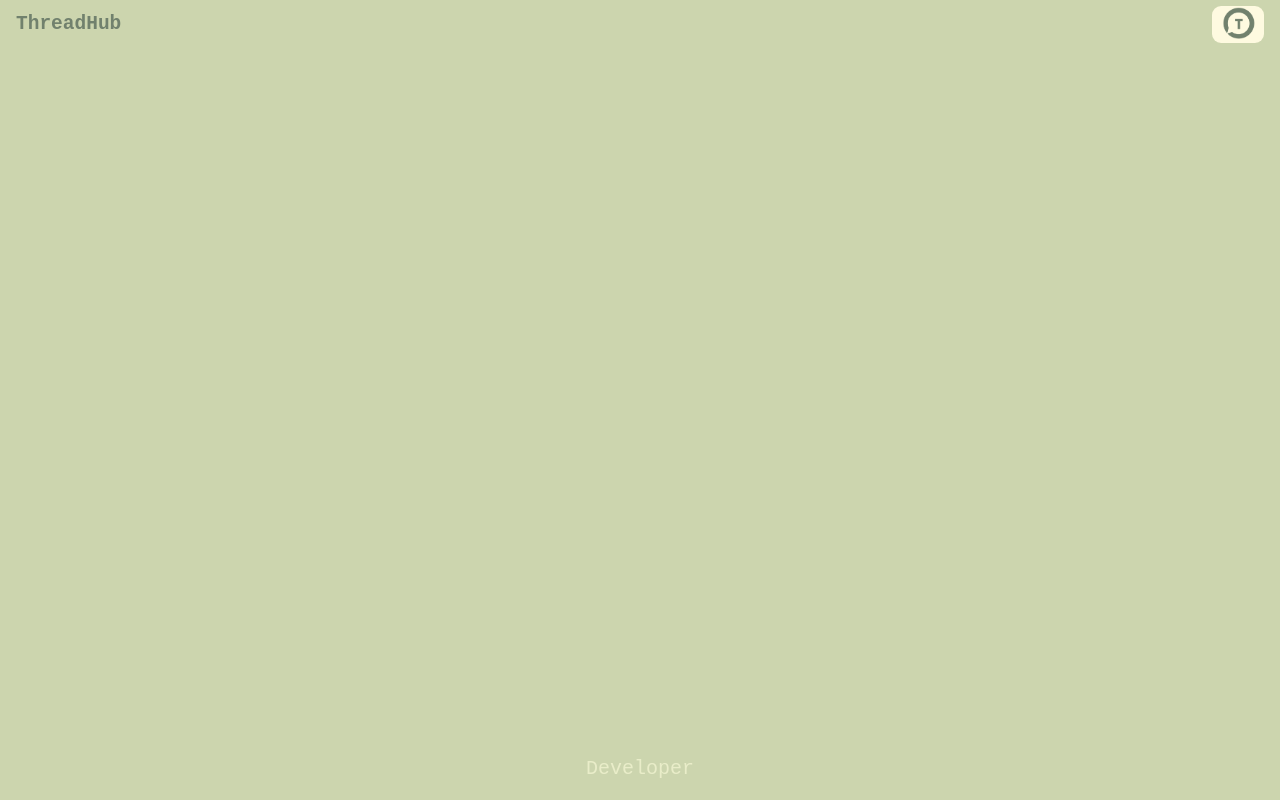
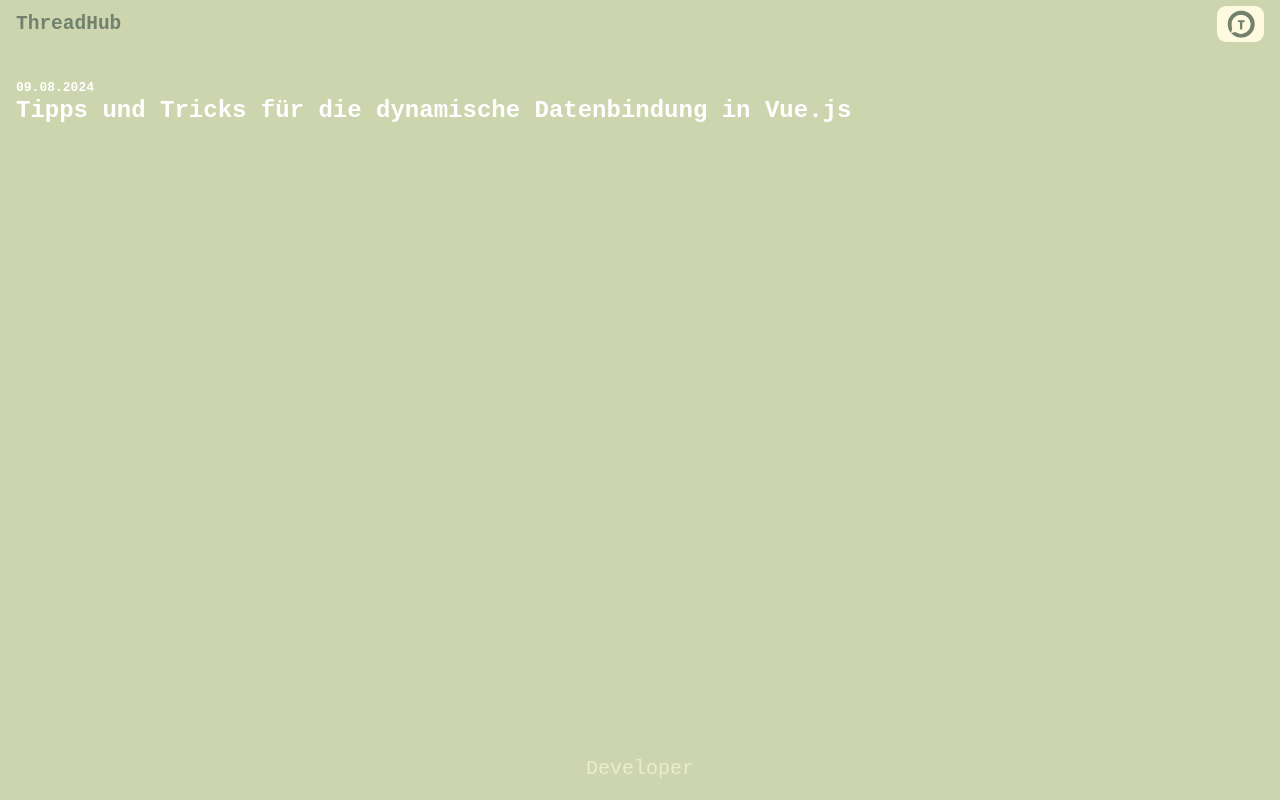
Before and after one commit to coding-bootcamps-eu/final-project-2024-05-threadhub, a Vue app: page /post in a window 1280 px wide. Built offline with nearby package versions, Linux system fonts and the light colour scheme.

Commit message:
add: title & Datum in TitlePostView

```diff
--- a/src/components/HomeViewHeader.vue
+++ b/src/components/HomeViewHeader.vue
@@ -32,7 +32,8 @@ export default {
 }
 
 img {
-  height: 2rem;
+  height: 1.75rem;
+  margin-top: 0.2rem;
 }
 
 .dropdown-button {
--- /dev/null
+++ b/src/components/TitlePostView.vue
@@ -0,0 +1,28 @@
+<template>
+  <div class="thread-title">
+    <p><strong>09.08.2024</strong></p>
+    <h2>Tipps und Tricks für die dynamische Datenbindung in Vue.js</h2>
+  </div>
+</template>
+
+<script></script>
+
+<style>
+.thread-title {
+  margin-top: 1rem;
+  display: flex;
+  flex-direction: column;
+  padding: 1rem 1rem 0 1rem;
+}
+
+.thread-title p {
+  margin: 0;
+  color: var(--font-color);
+}
+
+.thread-title h2 {
+  margin-top: 0.15rem;
+  font-size: 1.5rem;
+  color: var(--font-color);
+}
+</style>
--- a/src/router/index.js
+++ b/src/router/index.js
@@ -3,6 +3,7 @@ import { createRouter, createWebHistory } from 'vue-router';
 import HomeView from '@/views/HomeView.vue';
 import LoginView from '@/views/LoginView.vue';
 import ProfileView from '@/views/ProfileView.vue';
+import PostView from '@/views/PostView.vue';
 
 const router = createRouter({
   history: createWebHistory(import.meta.env.BASE_URL),
@@ -34,7 +35,7 @@ const router = createRouter({
     {
       path: '/post',
       name: 'postview',
-      component: () => import('@/views/PostView.vue'),
+      component: PostView,
     },
   ],
 });
--- a/src/views/PostView.vue
+++ b/src/views/PostView.vue
@@ -1,15 +1,19 @@
 <template>
   <div>
     <header><HomeViewHeader /></header>
-    <main></main>
+    <main>
+      <TitlePostView />
+    </main>
   </div>
 </template>
 
 <script>
 import HomeViewHeader from '@/components/HomeViewHeader.vue';
+import TitlePostView from '@/components/TitlePostView.vue';
 export default {
   components: {
     HomeViewHeader,
+    TitlePostView,
   },
 };
 </script>
```
